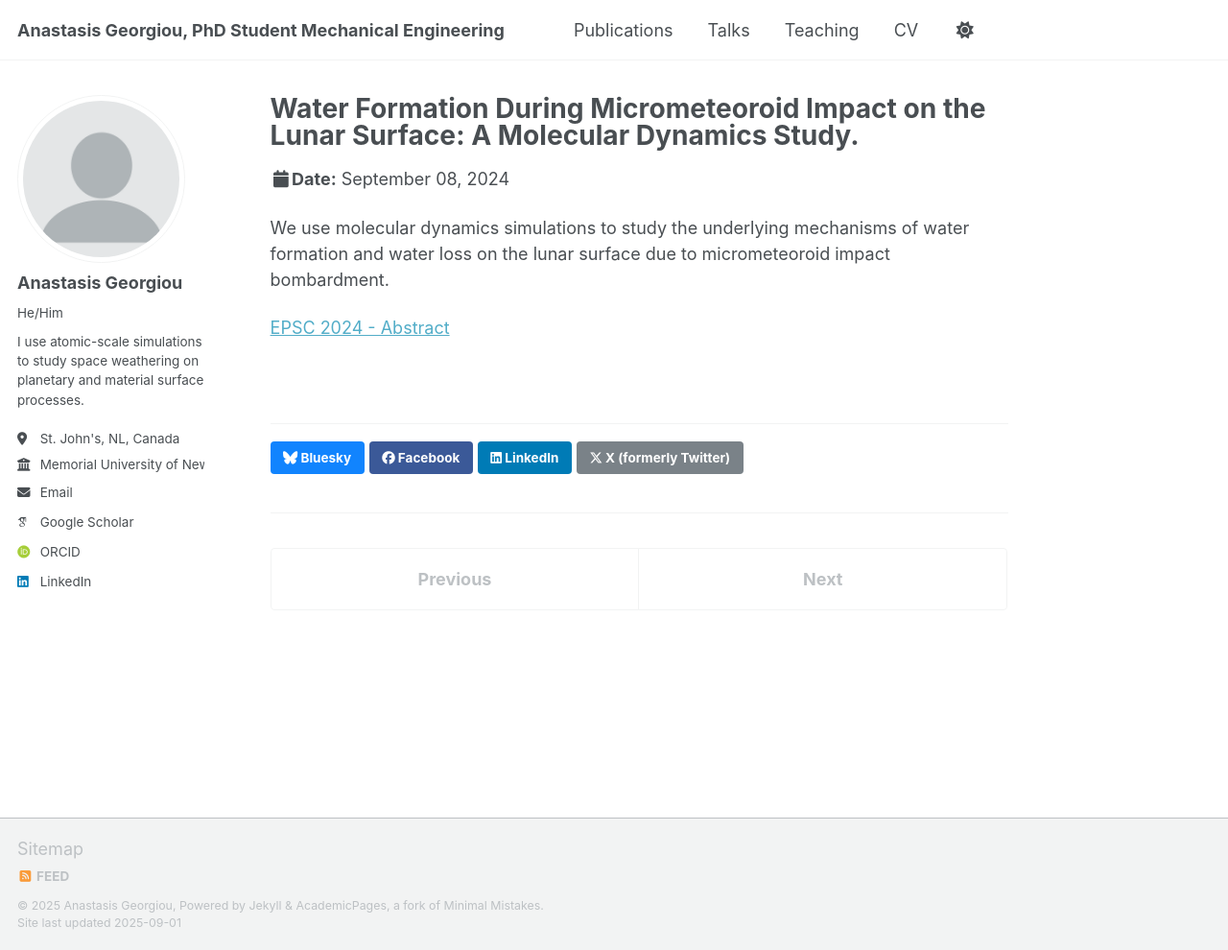
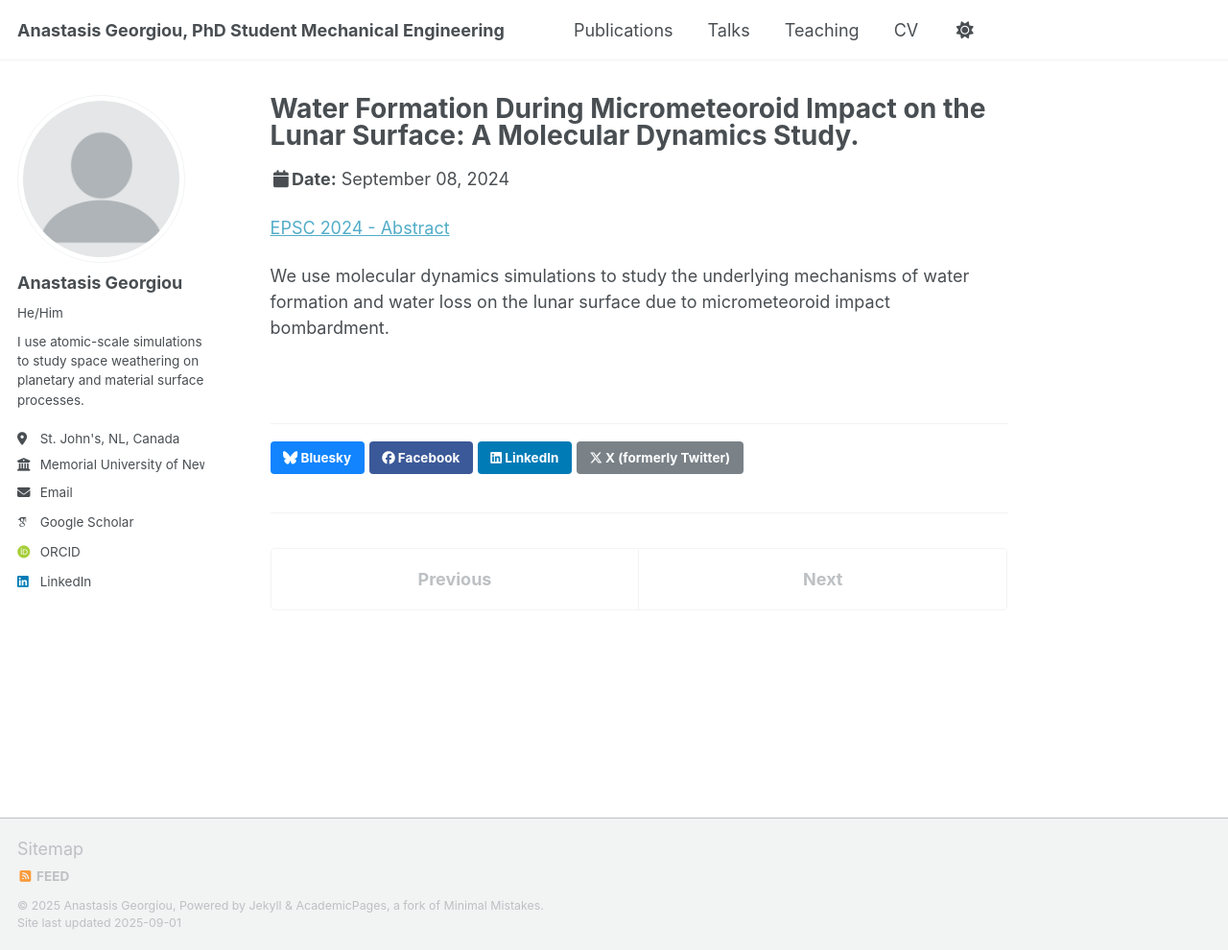
Before and after one commit to a-georgiou19/apgeorgiou.github.io, a Jekyll site: the page built from _talks/2024-09-08-talk-2.md, in a window 1280 px wide and 990 px high. Shown: the whole window at 96% size. Built offline with Jekyll 4.4.1, drawn with Linux system fonts in a browser that asks for light colours; some web fonts are replaced; a script that is not in the unit is left out.

```diff
--- a/_talks/2024-09-08-talk-2.md
+++ b/_talks/2024-09-08-talk-2.md
@@ -8,6 +8,7 @@ date: 2024-09-08
 location: "Henry Ford Building, Freie Universität Berlin, Germany"
 ---
 
+[EPSC 2024 - Abstract](https://doi.org/10.5194/epsc2024-673)
+
+
 We use molecular dynamics simulations to study the underlying mechanisms of water formation and water loss on the lunar surface due to micrometeoroid impact bombardment.
-
-[EPSC 2024 - Abstract](https://doi.org/10.5194/epsc2024-673)
```
